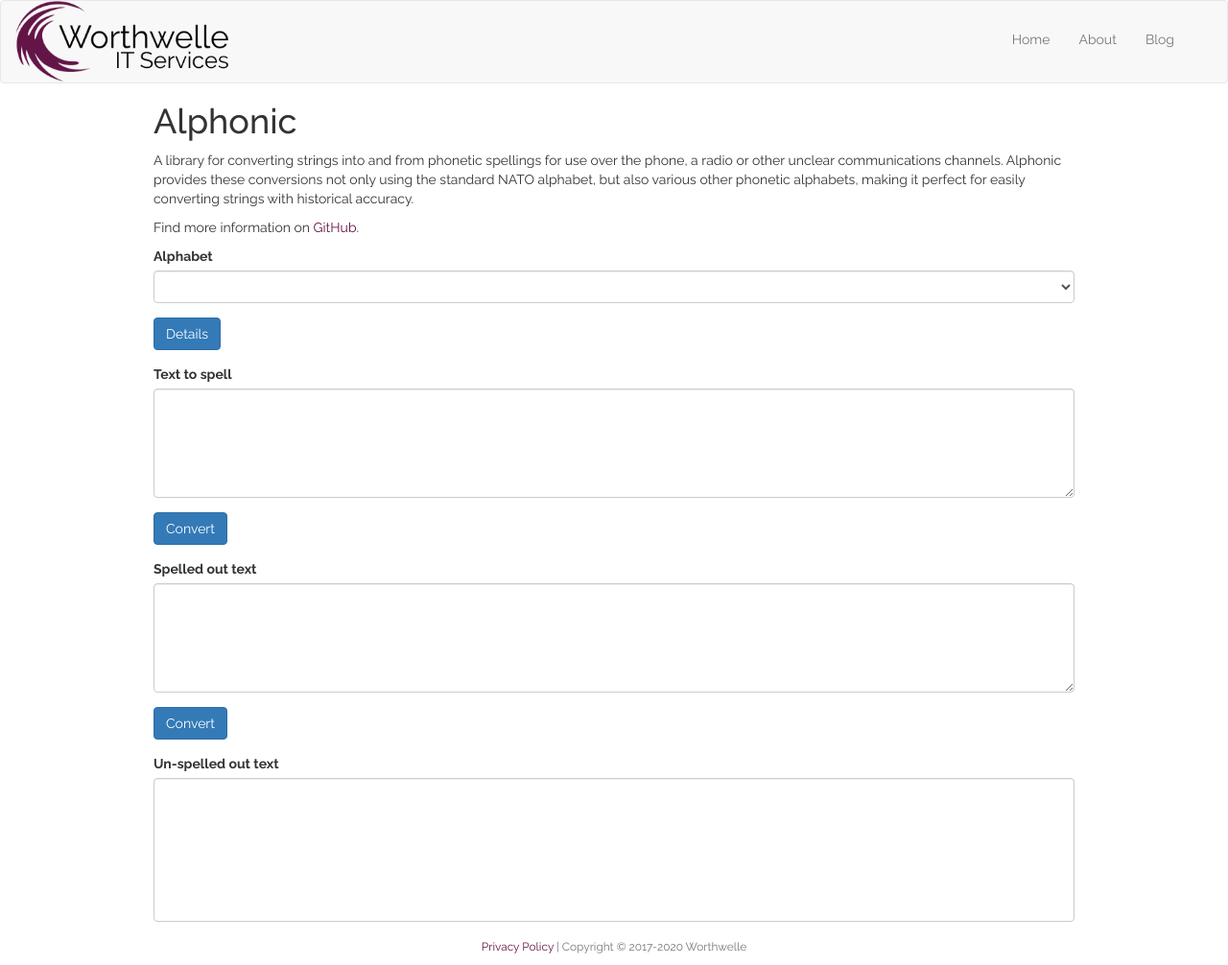
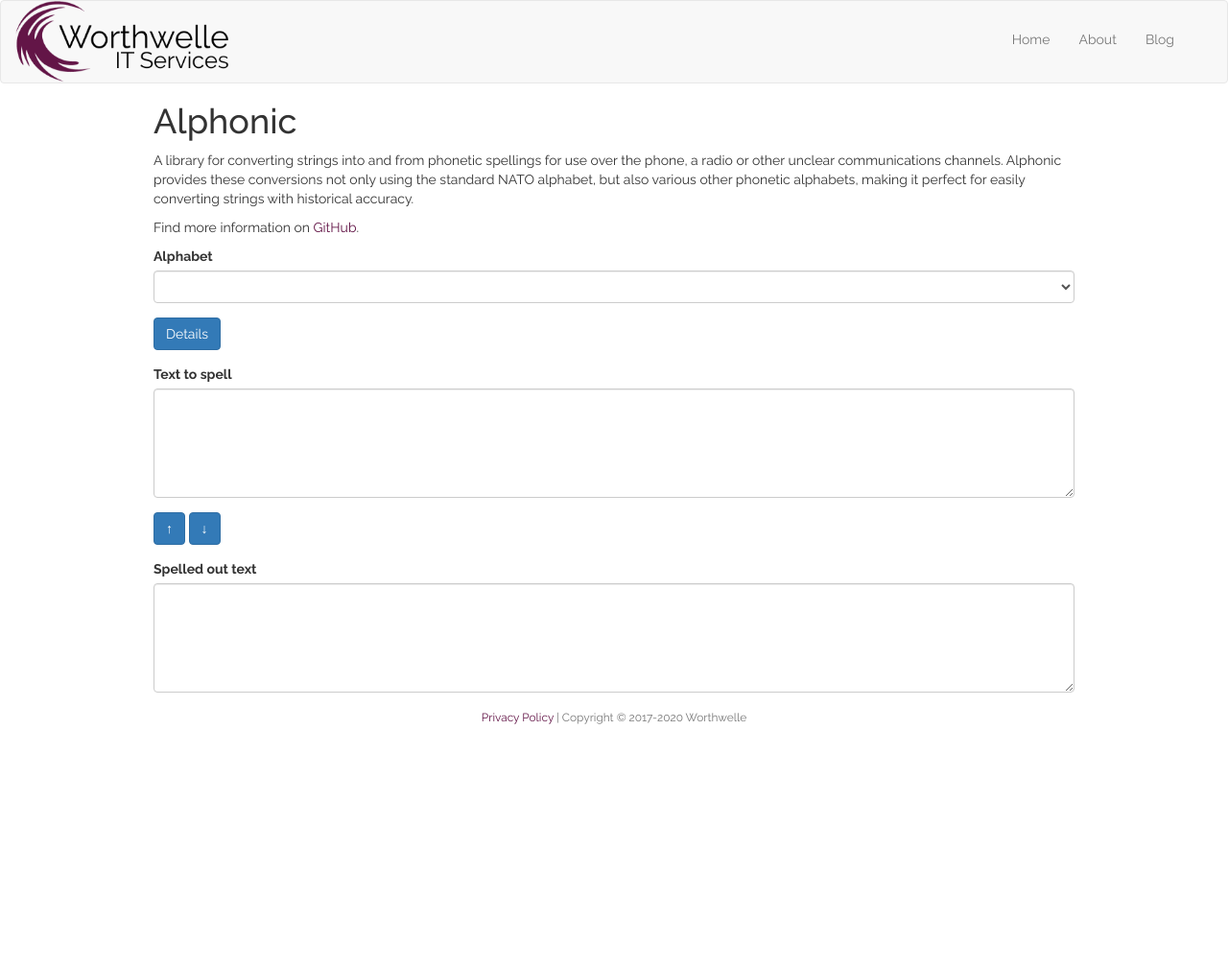
Before and after one commit to Worthwelle/worthwelle.github.io, a Jekyll site: the page built from project/alphonic.html, in a window 1280 px wide. Shown: the whole page at 96% size. Built offline with Jekyll 4.4.1, drawn with Linux system fonts in a browser that asks for light colours; nearby versions of some CDN libraries; after the commit the page ends 900 px from its top, so only the background shows below that.

Commit message:
[style] cleanup Alphonic page

```diff
--- a/js/alphonic.js
+++ b/js/alphonic.js
@@ -8,7 +8,7 @@ function getData(url, func) {
 }
 
 function phonetify() {
-    var input = document.getElementById('input').value.replace(/(\r\n|\n|\r)/gm,'%0A');
+    var input = document.getElementById('unphonetified').value.replace(/(\r\n|\n|\r)/gm,'%0A');
     var alpha = document.getElementById('alphabet').value;
     getData('api/phonetify/'+alpha+'/'+input, function() {
         if (this.readyState == 4 && this.status == 200) {
--- a/project/alphonic.html
+++ b/project/alphonic.html
@@ -38,21 +38,15 @@ title: Alphonic
             </div>
             <div class="form-group">
                 <label for="input">Text to spell</label>
-                <textarea class="form-control" id="input" rows="5"></textarea>
+                <textarea class="form-control" id="unphonetified" rows="5"></textarea>
             </div>
             <div class="form-group">
-                <button class="btn btn-primary" onclick="phonetify(); return false;" >Convert</button>
+                <button class="btn btn-primary" onclick="phonetify(); return false;" >&uarr;</button>
+                <button class="btn btn-primary" onclick="unphonetify(); return false;" >&darr;</button>
             </div>
             <div class="form-group">
                 <label>Spelled out text</label>
                 <textarea class="form-control" id="phonetified" rows="5"></textarea>
-            </div>
-            <div class="form-group">
-                <button class="btn btn-primary" onclick="unphonetify(); return false;" >Convert</button>
-            </div>
-            <div class="form-group">
-                <label>Un-spelled out text</label>
-                <pre class="form-control" style="height: auto; min-height: 150px;" id="unphonetified"></pre>
             </div>
         </form>
 
```
